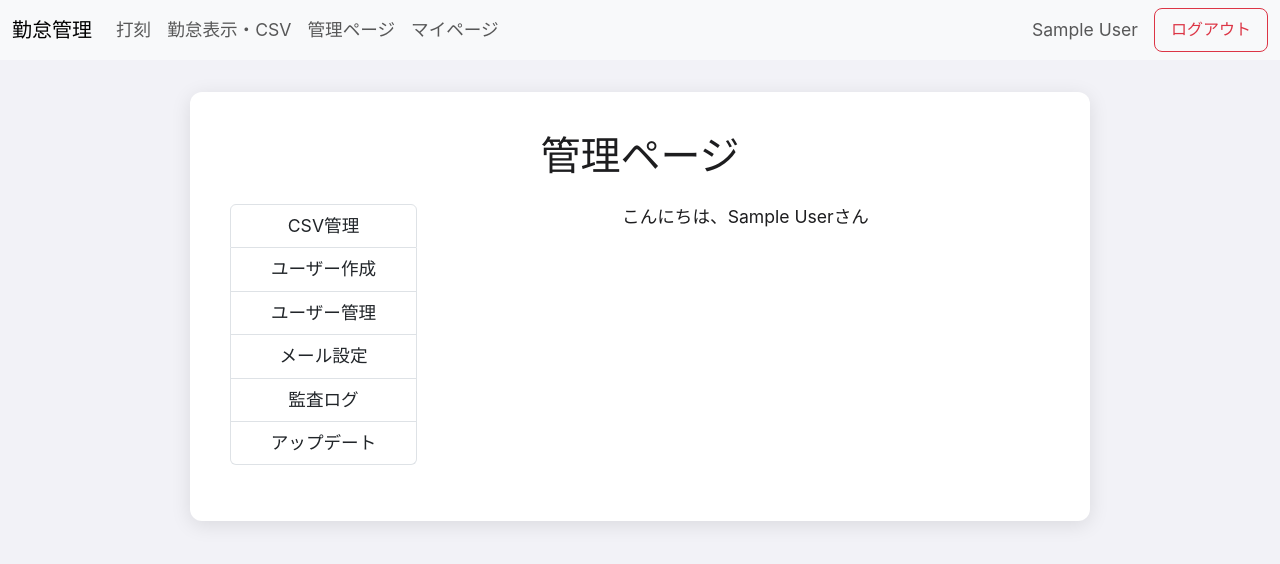
After one commit to 2Duo/kintai-system, a Flask app: page /admin in a window 1280 px wide. The commit adds this page. Shown: the top 564 px of the page. Run offline with Flask 3, Linux system fonts and the light colour scheme; the visitor is signed in with stand-in values (Sample User, id 1); data comes from the database, SQL or seed files in the repository; parts of the project's set-up code (start-up, migrations or seed data) failed here and were passed over.

Commit message:
管理ページを追加

```diff
--- a/app.py
+++ b/app.py
@@ -484,6 +484,12 @@ def download_export_file(filename):
 @login_required
 def my_page():
     return render_template('my_page.html')
+
+
+@app.route('/admin')
+@admin_required
+def admin_dashboard():
+    return render_template('admin_dashboard.html')
 
 @app.route('/my/password', methods=['GET', 'POST'])
 @login_required
--- /dev/null
+++ b/templates/admin_dashboard.html
@@ -0,0 +1,27 @@
+{% extends 'base.html' %}
+{% block title %}管理ページ{% endblock %}
+{% block content %}
+<style>
+.container {
+  max-width: 900px;
+}
+</style>
+<h1 class="mb-4">管理ページ</h1>
+<div class="row">
+  <div class="col-md-3 mb-3">
+    <div class="list-group">
+      <a href="{{ url_for('export_combined') }}" class="list-group-item list-group-item-action">CSV管理</a>
+      <a href="{{ url_for('create_user') }}" class="list-group-item list-group-item-action">ユーザー作成</a>
+      <a href="{{ url_for('list_users') }}" class="list-group-item list-group-item-action">ユーザー管理</a>
+      {% if session.get('is_superadmin') %}
+      <a href="{{ url_for('mail_settings') }}" class="list-group-item list-group-item-action">メール設定</a>
+      <a href="{{ url_for('view_audit_log') }}" class="list-group-item list-group-item-action">監査ログ</a>
+      <a href="{{ url_for('update_system') }}" class="list-group-item list-group-item-action">アップデート</a>
+      {% endif %}
+    </div>
+  </div>
+  <div class="col-md-9">
+    <p>こんにちは、{{ session.get('user_name') }}さん</p>
+  </div>
+</div>
+{% endblock %}
--- a/templates/base.html
+++ b/templates/base.html
@@ -32,14 +32,7 @@
         <li class="nav-item"><a class="nav-link" href="{{ url_for('index') }}">打刻</a></li>
         <li class="nav-item"><a class="nav-link" href="{{ url_for('view_my_logs') }}">勤怠表示・CSV</a></li>
         {% if session.get('is_admin') %}
-        <li class="nav-item"><a class="nav-link" href="{{ url_for('export_combined') }}">CSV管理</a></li>
-        <li class="nav-item"><a class="nav-link" href="{{ url_for('create_user') }}">ユーザー作成</a></li>
-        <li class="nav-item"><a class="nav-link" href="{{ url_for('list_users') }}">ユーザー管理</a></li>
-        {% if session.get('is_superadmin') %}
-        <li class="nav-item"><a class="nav-link" href="{{ url_for('mail_settings') }}">メール設定</a></li>
-        <li class="nav-item"><a class="nav-link" href="{{ url_for('view_audit_log') }}">監査ログ</a></li>
-        <li class="nav-item"><a class="nav-link" href="{{ url_for('update_system') }}">アップデート</a></li>
-        {% endif %}
+        <li class="nav-item"><a class="nav-link" href="{{ url_for('admin_dashboard') }}">管理ページ</a></li>
         {% endif %}
         {% if session.get('user_id') %}
         <li class="nav-item"><a class="nav-link" href="{{ url_for('my_page') }}">マイページ</a></li>
```
